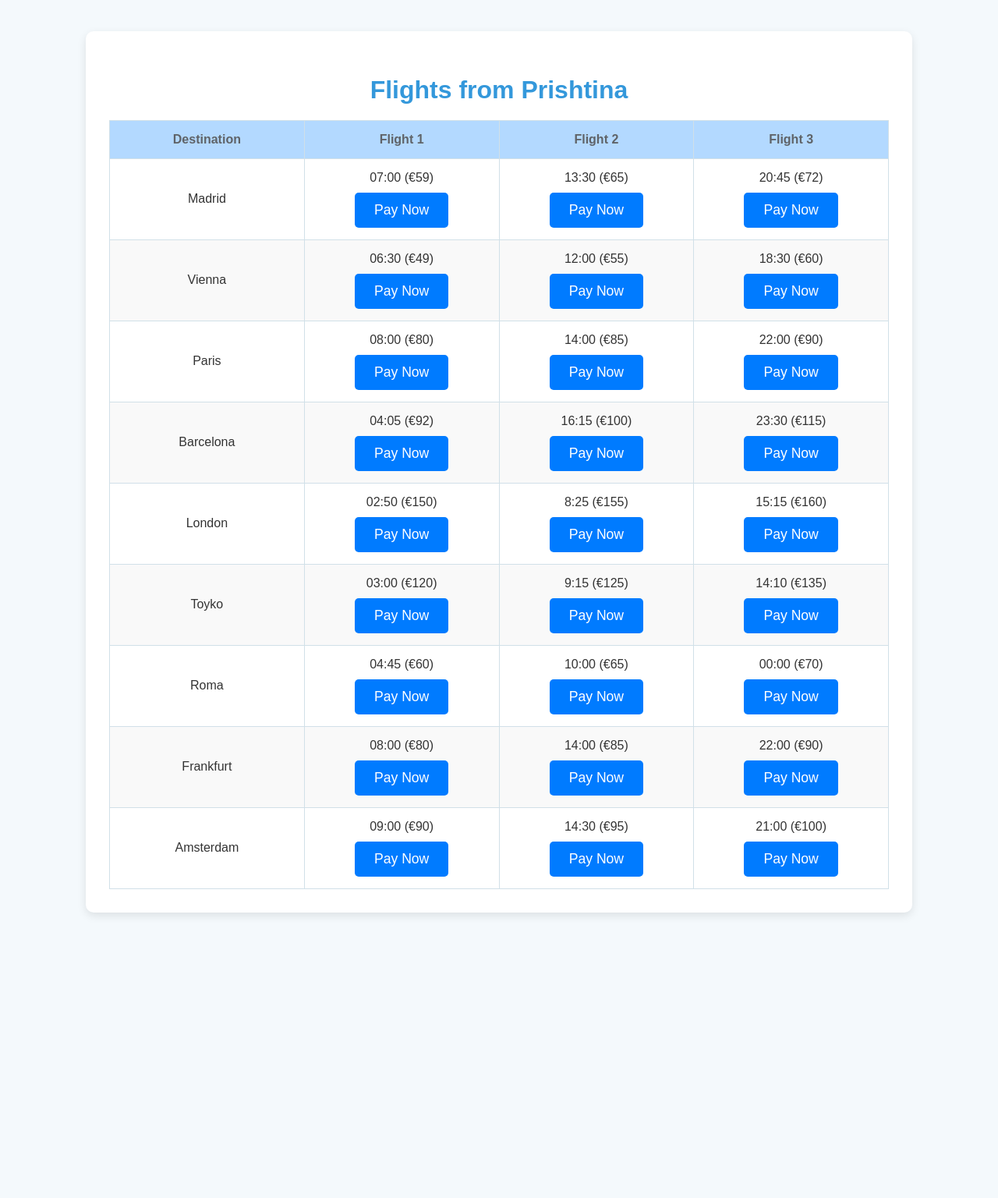
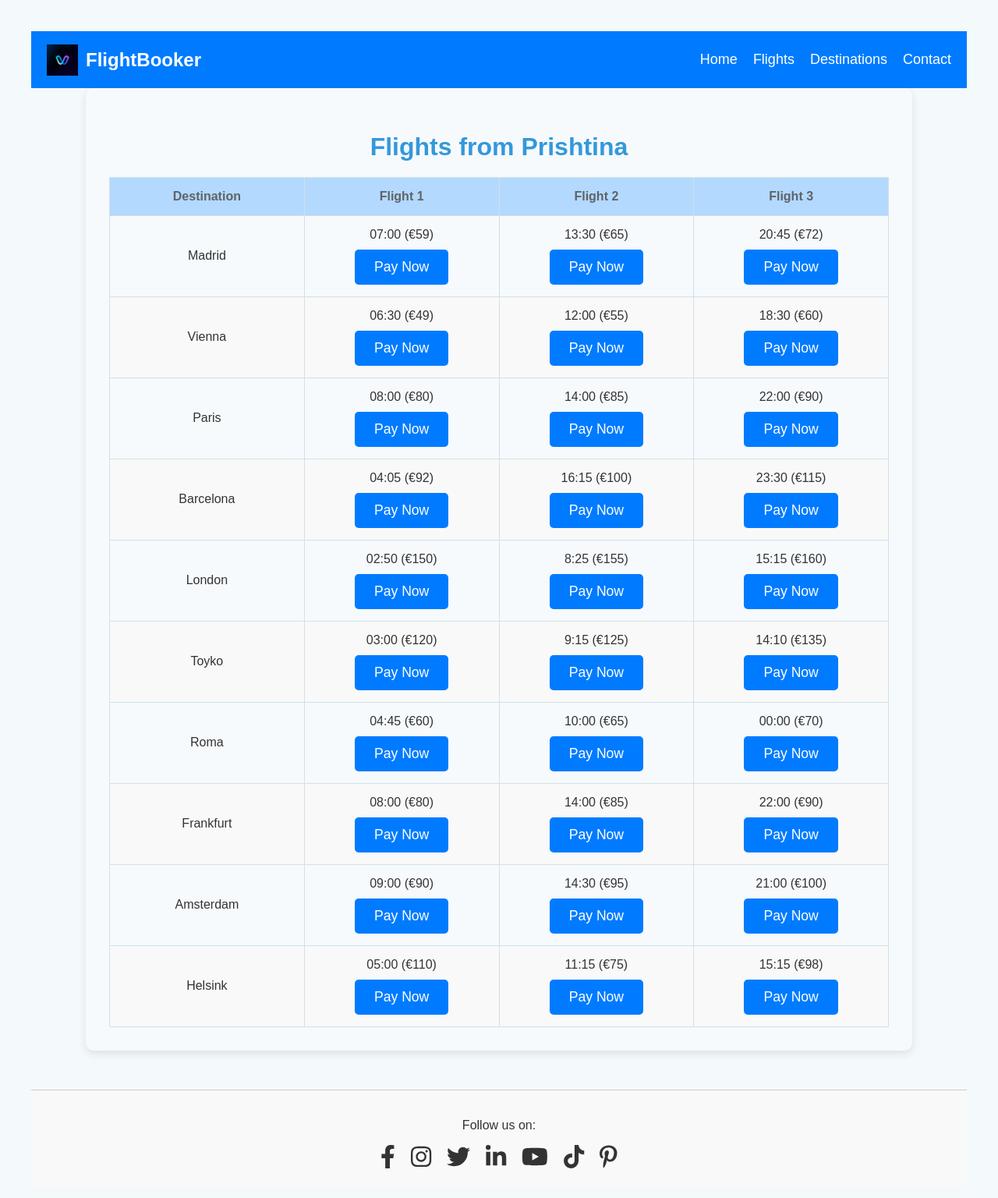
Before and after one commit to Gertinjo/group-Project-JS, a plain HTML site: page tickets.html in a window 1280 px wide. Shown: the whole page at 78% size. Before the commit the page ends 1210 px from the top, so only its background shows below. Drawn offline with Linux system fonts and the light colour scheme.

Commit message:
667 ari baba

```diff
--- a/payment.css
+++ b/payment.css
@@ -36,7 +36,6 @@ body {
 }
 
 button {
-    margin-top: 20px;
   padding: 12px 20px;
   background-color: #3498db;
   color: white;
@@ -44,11 +43,25 @@ body {
   border-radius: 5px;
   font-size: 16px;
   cursor: pointer;
+  width: 48%;
 }
 
 button:hover {
   background-color: #2c80b4;
 }
+
+
+.button-container {
+  display: flex;
+  justify-content: space-between;
+  margin-top: 20px;
+}
+
+
+button[type="button"] {
+  background-color: #3498db;
+}
+
 
 .hidden {
   display: none;
--- a/tickets.css
+++ b/tickets.css
@@ -1,18 +1,65 @@
 body {
     font-family: 'Arial', sans-serif;
     background-color: #f4f9fc;
-  background-size: cover;
-  background-position: center center;
-  background-attachment: fixed;
+    background-size: cover;
+    background-position: center center;
+    background-attachment: fixed;
     color: #333;
     margin: 0;
     padding: 40px;
   }
 
+  .navbar {
+    display: flex;
+    justify-content: space-between;
+    align-items: center;
+    background-color: #007bff;
+    padding: 10px 20px;
+    color: white;
+}
+
+.navbar-logo {
+    display: flex;
+    align-items: center;
+}
+
+.logo {
+    width: 40px;
+    height: 40px;
+    margin-right: 10px;
+}
+
+.site-name {
+    font-size: 24px;
+    font-weight: bold;
+    color: white;
+}
+
+.navbar-links {
+    list-style: none;
+    display: flex;
+    gap: 20px;
+}
+
+.navbar-links li {
+    margin: 0;
+}
+
+.navbar-links a {
+    text-decoration: none;
+    color: white;
+    font-size: 18px;
+    transition: color 0.3s ease;
+}
+
+.navbar-links a:hover {
+    color: #ff7f50;
+}
+
   .flight-table-container {
     max-width: 1000px;
     margin: auto;
-    background-color: #ffffff;
+    background-color: #ffffff21;
     padding: 30px;
     border-radius: 10px;
     box-shadow: 0 4px 12px rgba(0, 0, 0, 0.1);
@@ -32,7 +79,7 @@ body {
   }
 
   thead {
-    background-color: #ecf9ff;
+    background-color: #ffffff21;
   }
 
   th, td {
@@ -62,37 +109,68 @@ body {
   }
 
   .price-cell {
-    text-align: center; /* Vendos butonat dhe çmimet në qendër */
+    text-align: center;
   }
 
   .button-container {
-    display: flex; /* Flexbox për të vendosur butonat horizontalisht */
-    justify-content: center; /* Qendron në qendër */
-    gap: 10px; /* Hapësirë ndërmjet butonave */
-    margin-top: 10px; /* Hapesirë ndërmjet çmimit dhe butonave */
+    display: flex;
+    justify-content: center;
+    gap: 10px;
+    margin-top: 10px;
   }
 
   .pay-button {
-    background-color: #007bff; /* Ngjyra blu për butonin */
+    background-color: #007bff;
     color: white;
     padding: 12px 25px;
     border: none;
     border-radius: 5px;
     cursor: pointer;
     font-size: 1.1em;
-    transition: background-color 0.3s ease; /* Vetëm ngjyra ndryshon kur kalon miu */
+    transition: background-color 0.3s ease;
   }
 
   .pay-button:hover {
-    background-color: #0056b3; /* Ngjyra blu më e errët kur kalon miu mbi butonin */
+    background-color: #0056b3;
   }
 
   .pay-button:active {
-    background-color: #004085; /* Ngjyra blu e errët kur shtypet butoni */
+    background-color: #004085;
   }
 
-  /* Përshtatje për fluturimet */
+
   .flight-table td {
     text-align: center;
     vertical-align: middle;
   }
+
+
+.social-container {
+  text-align: center;
+  margin-top: 50px;
+  padding: 20px;
+  background-color: #f9f9f9;
+  border-top: 1px solid #ccc;
+}
+
+.social-icons {
+  display: flex;
+  justify-content: center;
+  gap: 20px;
+  margin-top: 10px;
+}
+
+.social-icon {
+  font-size: 30px;
+  color: #333;
+  text-decoration: none;
+  transition: color 0.3s ease;
+}
+
+.social-icon:hover {
+  color: #3498db;
+}
+
+.social-icon i {
+  font-size: 40px;
+}
--- a/tickets.html
+++ b/tickets.html
@@ -7,6 +7,19 @@
     <link rel="stylesheet" href="tickets.css">
 </head>
 <body>
+
+  <nav class="navbar">
+    <div class="navbar-logo">
+        <img src="logo1.jpg" alt="Logo" class="logo">
+        <span class="site-name">FlightBooker</span>
+    </div>
+    <ul class="navbar-links">
+        <li><a href="#">Home</a></li>
+        <li><a href="#">Flights</a></li>
+        <li><a href="#">Destinations</a></li>
+        <li><a href="#">Contact</a></li>
+    </ul>
+</nav>
 
 
     <div class="flight-table-container">
@@ -210,9 +223,67 @@
                   </div>
                 </td>
             </tr>
+            <tr>
+              <td>Helsink</td>
+              <td class="price-cell">
+                <span>05:00 (€110)</span>
+                <div class="button-container">
+                  <button class="pay-button" onclick="location.href='payment.html'">Pay Now</button>
+                </div>
+              </td>
+              <td class="price-cell">
+                <span>11:15 (€75)</span>
+                <div class="button-container">
+                  <button class="pay-button" onclick="location.href='payment.html'">Pay Now</button>
+                </div>
+              </td>
+              <td class="price-cell">
+                <span>15:15 (€98)</span>
+                <div class="button-container">
+                  <button class="pay-button" onclick="location.href='payment.html'">Pay Now</button>
+                </div>
+              </td>
+          </tr>
           </tbody>
         </table>
       </div>
+
+
+
+  <div class="social-container">
+    <p>Follow us on:</p>
+    <div class="social-icons">
+      <a href="https://www.facebook.com" target="_blank" class="social-icon">
+        <i class="fab fa-facebook-f"></i>
+      </a>
+      <a href="https://www.instagram.com" target="_blank" class="social-icon">
+        <i class="fab fa-instagram"></i>
+      </a>
+      <a href="https://twitter.com" target="_blank" class="social-icon">
+        <i class="fab fa-twitter"></i>
+      </a>
+      <a href="https://www.linkedin.com" target="_blank" class="social-icon">
+        <i class="fab fa-linkedin-in"></i>
+      </a>
+      <a href="https://www.youtube.com" target="_blank" class="social-icon">
+        <i class="fab fa-youtube"></i>
+      </a>
+      <a href="https://www.tiktok.com" target="_blank" class="social-icon">
+        <i class="fab fa-tiktok"></i>
+      </a>
+      <a href="https://www.pinterest.com" target="_blank" class="social-icon">
+        <i class="fab fa-pinterest-p"></i>
+      </a>
+
+    </div>
+  </div>
+
+
+  <script src="https://cdnjs.cloudflare.com/ajax/libs/font-awesome/6.0.0-beta3/js/all.min.js"></script>
+
+
+
+
     </body>
     </html>
 
```
Also changed, not shown: payment.html (+8 -1 lines), payment.js (+7 -1 lines), giphy.gif (added), logo1.jpg (added). Lines whose indentation alone changed are shown as unchanged.
